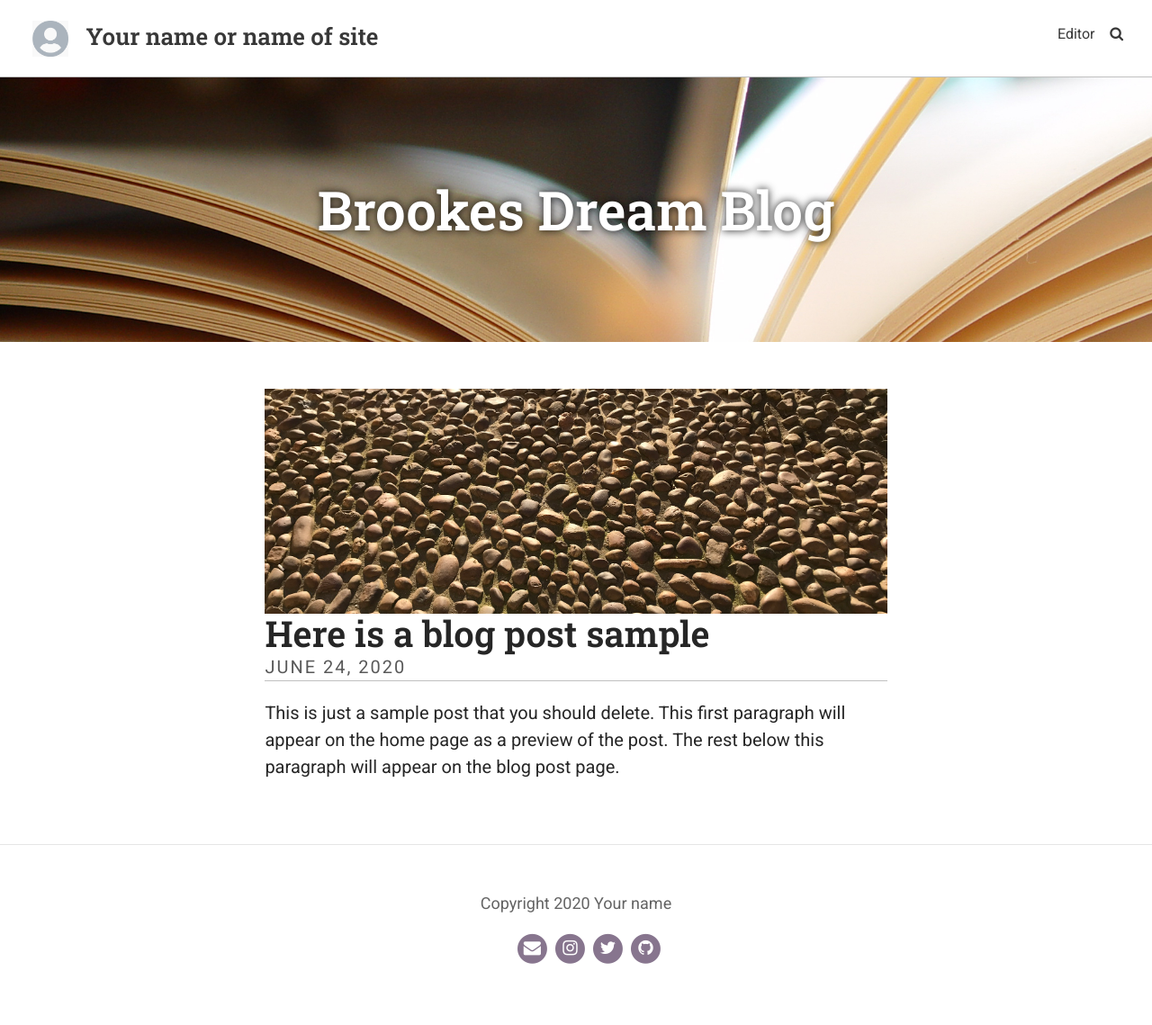
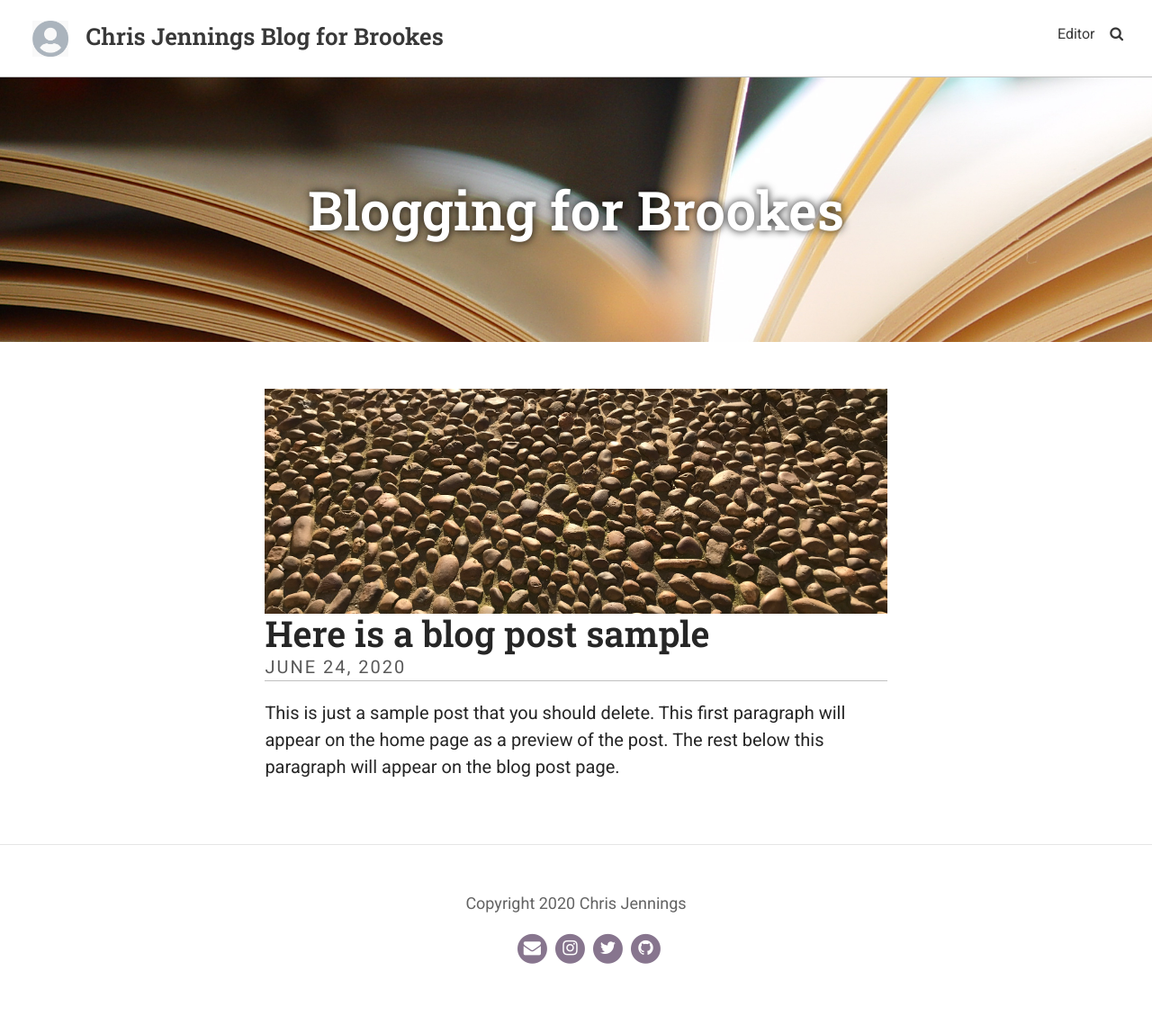
Before and after one commit to eyescroll/mybrookesblog, a Jekyll site: the page built from index.html, in a window 1280 px wide. Shown: the whole page at 90% size. Built offline with Jekyll 4.4.1, drawn with Linux system fonts in a browser that asks for light colours; the list of posts is cut into pages by our own code.

Commit message:
Update Settings “general”

```diff
--- a/_data/settings.yml
+++ b/_data/settings.yml
@@ -1,13 +1,13 @@
-description: A website with a blog
-header_text: Brookes Dream Blog
-footer_text: Copyright 2020 Your name
+title: Chris Jennings Blog for Brookes
+description: This web site os a sample for my students
 header_feature_image: /uploads/pages.jpg
-gridlayout: false
 items:
   - name: Editor
     siteurl: /admin/
     tab: true
 logo: /uploads/face.jpg
+header_text: Blogging for Brookes
+footer_text: Copyright 2020 Chris Jennings
+gridlayout: false
 upzoom: true
 favicon: /uploads/favicon.ico
-title: Your name or name of site
```
